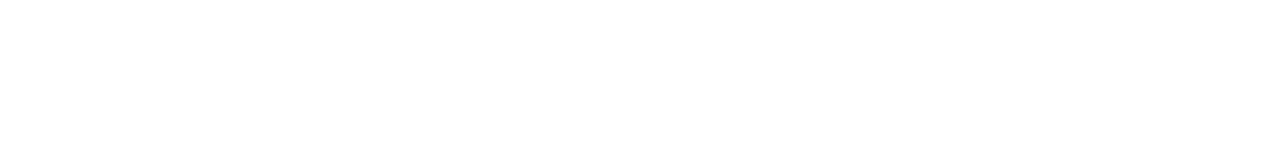
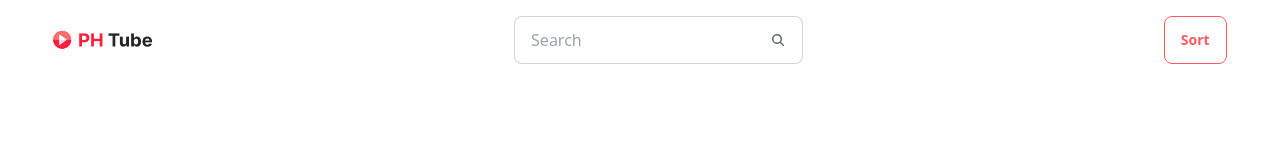
Before and after one commit to Tanzim52/my-ph-tube, a plain HTML site: page index.html in a window 1280 px wide. Drawn offline with nearby package versions, Linux system fonts and the light colour scheme.

Commit message:
added necessary files and plugins and the nav bar

```diff
--- a/index.html
+++ b/index.html
@@ -1,11 +1,59 @@
 <!DOCTYPE html>
-<html lang="en">
+<html lang="en" data-theme="light">
+
 <head>
     <meta charset="UTF-8">
     <meta name="viewport" content="width=device-width, initial-scale=1.0">
-    <title>Document</title>
+    <title>PH_TUBE</title>
+
+    <!-- Daisy UI -->
+
+    <link href="https://cdn.jsdelivr.net/npm/daisyui@4.12.13/dist/full.min.css" rel="stylesheet" type="text/css" />
+    <script src="https://cdn.tailwindcss.com"></script>
+
+    <!-- Vanilla CSS -->
+
+    <link rel="stylesheet" href="styles/style.css">
+
 </head>
+
 <body>
+    <header>
+        <nav class="flex justify-between items-center w-11/12 mx-auto py-4">
+            <div class="w-[100px]">
+                <img src="assets/Logo.png" alt="">
+            </div>
 
+            <label class="input input-bordered flex items-center gap-2">
+                <input type="text" class="grow" placeholder="Search" />
+                <svg
+                  xmlns="http://www.w3.org/2000/svg"
+                  viewBox="0 0 16 16"
+                  fill="currentColor"
+                  class="h-4 w-4 opacity-70">
+                  <path
+                    fill-rule="evenodd"
+                    d="M9.965 11.026a5 5 0 1 1 1.06-1.06l2.755 2.754a.75.75 0 1 1-1.06 1.06l-2.755-2.754ZM10.5 7a3.5 3.5 0 1 1-7 0 3.5 3.5 0 0 1 7 0Z"
+                    clip-rule="evenodd" />
+                </svg>
+              </label>
+              <button class="btn btn-outline btn-error">Sort</button>
+
+        </nav>
+
+        <nav id="catagory">
+
+        </nav>
+    </header>
+    <main>
+
+    </main>
+    <footer>
+
+    </footer>
+
+
+    <script src="scripts/index.js"></script>
 </body>
+
 </html>
```
Also changed, not shown: assets/Icon.png (added), assets/Logo.png (added), scripts/index.js (added), styles/style.css (added), tailwind.config.js (added).
